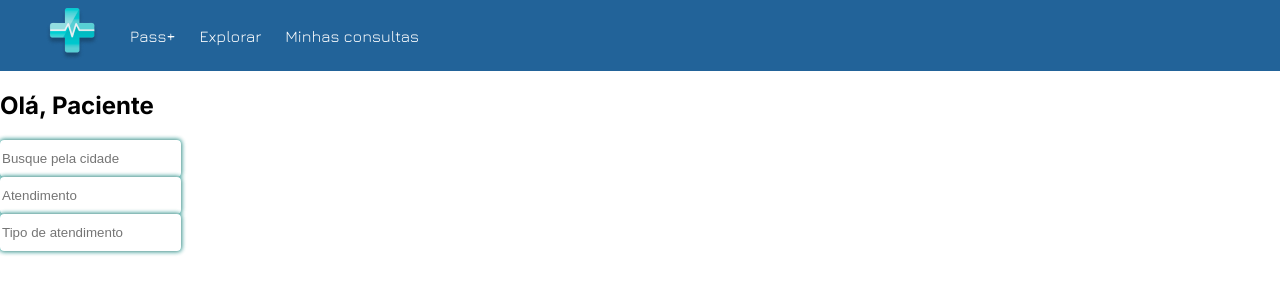
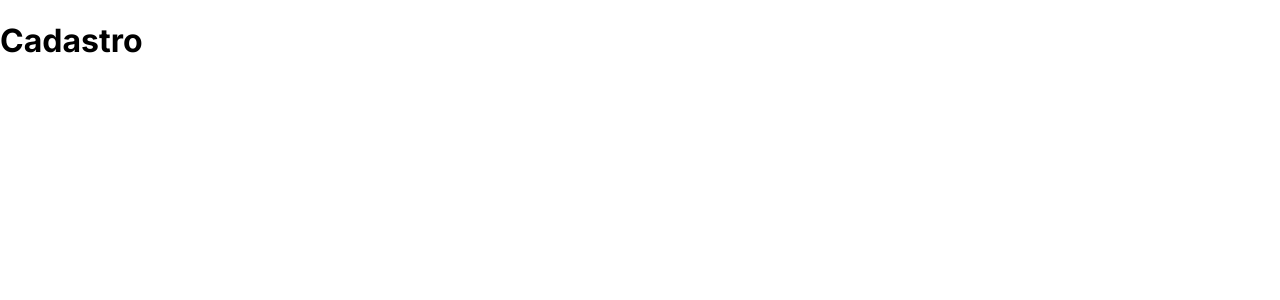
Before and after one commit to Guilherme549/Pass-, a React (Create React App) app in the folder pass/: page /Signup in a window 1280 px wide. Shown: the top 300 px of the page. Built offline with nearby package versions, Linux system fonts and the light colour scheme.

Commit message:
Criando rotas

```diff
--- a/pass/src/App.js
+++ b/pass/src/App.js
@@ -2,13 +2,20 @@ import React from 'react';
 import './App.css';
 import Nav from './components/layout/NavBar';
 import SearchClinic from './components/pages/SearchClinic';
-
+import Signup from './components/pages/Signup'
+import Login from './components/pages/Login';
+import { BrowserRouter as Router, Routes, Route } from 'react-router-dom';
 
 function App() {
   return (
     <div className="App">
-      <Nav />
-      <SearchClinic/>
+     <Router>
+       <Routes>
+          <Route path='Signup/' element={<Signup />}></Route>
+          <Route path='login/' element={<Login/>}></Route>
+          <Route path='search/' element={<SearchClinic />}></Route>
+       </Routes>
+     </Router>
     </div>
   );
 }
--- /dev/null
+++ b/pass/src/components/pages/Login.jsx
@@ -0,0 +1,9 @@
+import React from 'react'
+
+export default function Login() {
+    return (
+        <div>
+           <h1>Login</h1>
+        </div>
+    )
+}
--- a/pass/src/components/pages/SearchClinic.jsx
+++ b/pass/src/components/pages/SearchClinic.jsx
@@ -1,9 +1,11 @@
 import React from 'react'
 import Input from '../form/Input'
+import Nav from '../layout/NavBar'
 
 export default function SearchClinic() {
   return (
     <div>
+      <Nav/>
       <div>
         <h2>Olá, Paciente</h2>
         <Input type='text' name='buscarCidade' placeholder='Busque pela cidade' />
--- /dev/null
+++ b/pass/src/components/pages/Signup.jsx
@@ -0,0 +1,9 @@
+import React from 'react'
+
+export default function Login() {
+    return (
+        <div>
+            <h1>Cadastro</h1>
+        </div>
+    )
+}
```
Also changed, not shown: pass/src/components/pages/SearchClinic.module.css (added).
